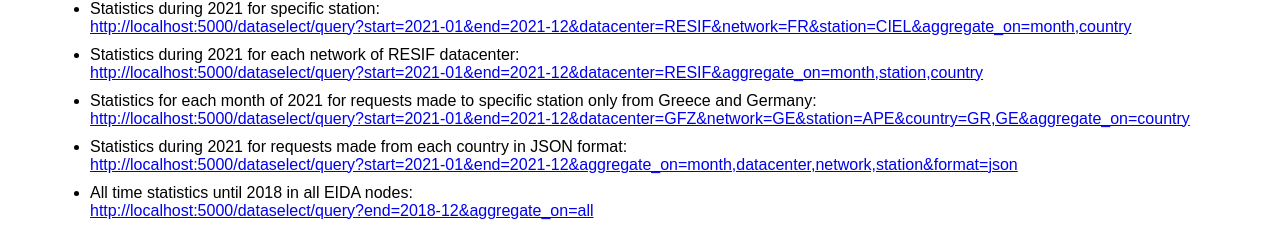
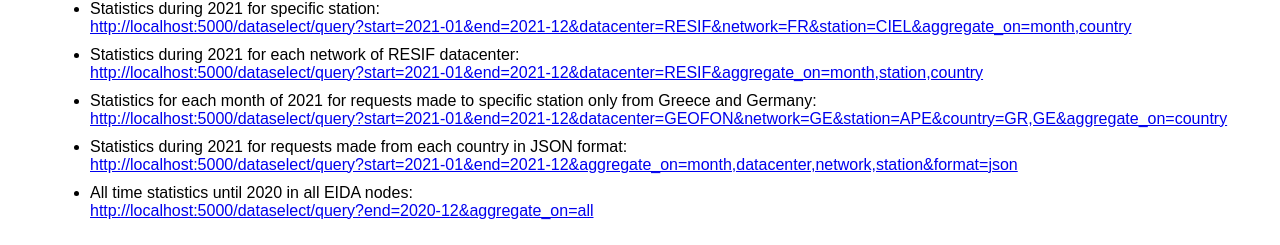
Before and after one commit to EIDA/eida-statistics, a Flask app: page /dataselect/query/builder in a window 1280 px wide. Shown: the part 1555-1800 px from the top of the page. Run offline with Flask 2, Linux system fonts and the light colour scheme; data that the repository does not hold is empty; some libraries are stand-ins or nearby versions.

Commit message:
Fix query examples

```diff
--- a/webservice/webservice/templates/query.html
+++ b/webservice/webservice/templates/query.html
@@ -255,14 +255,14 @@
         <a href="{{ url_query }}?start=2021-01&end=2021-12&datacenter=RESIF&aggregate_on=month,station,country">
           {{ url_query }}?start=2021-01&end=2021-12&datacenter=RESIF&aggregate_on=month,station,country</a></li>
       <li>Statistics for each month of 2021 for requests made to specific station only from Greece and Germany:<br>
-        <a href="{{ url_query }}?start=2021-01&end=2021-12&datacenter=GFZ&network=GE&station=APE&country=GR,GE&aggregate_on=country">
-          {{ url_query }}?start=2021-01&end=2021-12&datacenter=GFZ&network=GE&station=APE&country=GR,GE&aggregate_on=country</a></li>
+        <a href="{{ url_query }}?start=2021-01&end=2021-12&datacenter=GEOFON&network=GE&station=APE&country=GR,GE&aggregate_on=country">
+          {{ url_query }}?start=2021-01&end=2021-12&datacenter=GEOFON&network=GE&station=APE&country=GR,GE&aggregate_on=country</a></li>
       <li>Statistics during 2021 for requests made from each country in JSON format:<br>
         <a href="{{ url_query }}?start=2021-01&end=2021-12&aggregate_on=month,datacenter,network,station&format=json">
           {{ url_query }}?start=2021-01&end=2021-12&aggregate_on=month,datacenter,network,station&format=json</a></li>
-      <li>All time statistics until 2018 in all EIDA nodes:<br>
-        <a href="{{ url_query }}?end=2018-12&aggregate_on=all">
-          {{ url_query }}?end=2018-12&aggregate_on=all</a></li>
+      <li>All time statistics until 2020 in all EIDA nodes:<br>
+        <a href="{{ url_query }}?end=2020-12&aggregate_on=all">
+          {{ url_query }}?end=2020-12&aggregate_on=all</a></li>
     </ul>
 
     <script>
```
